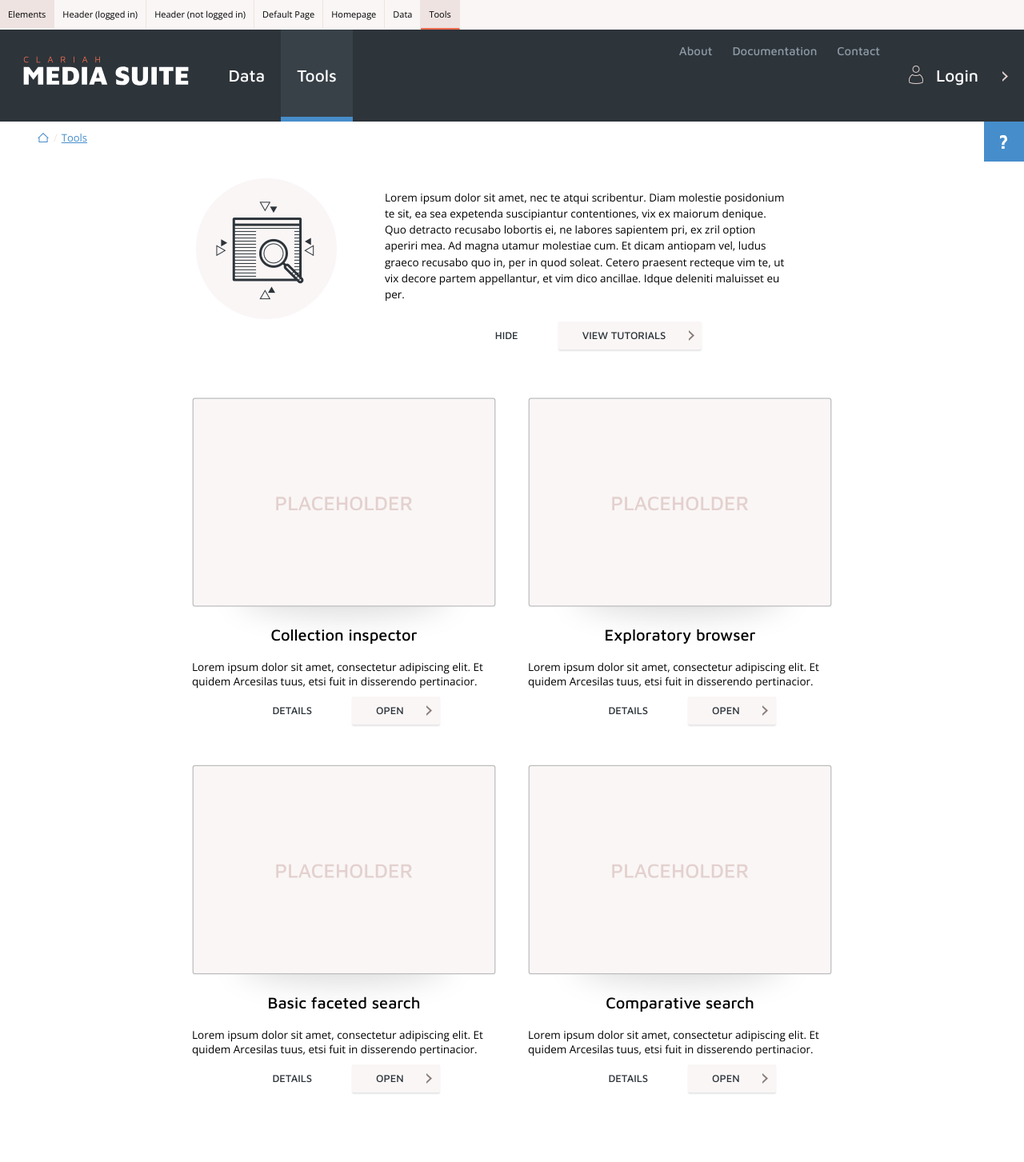
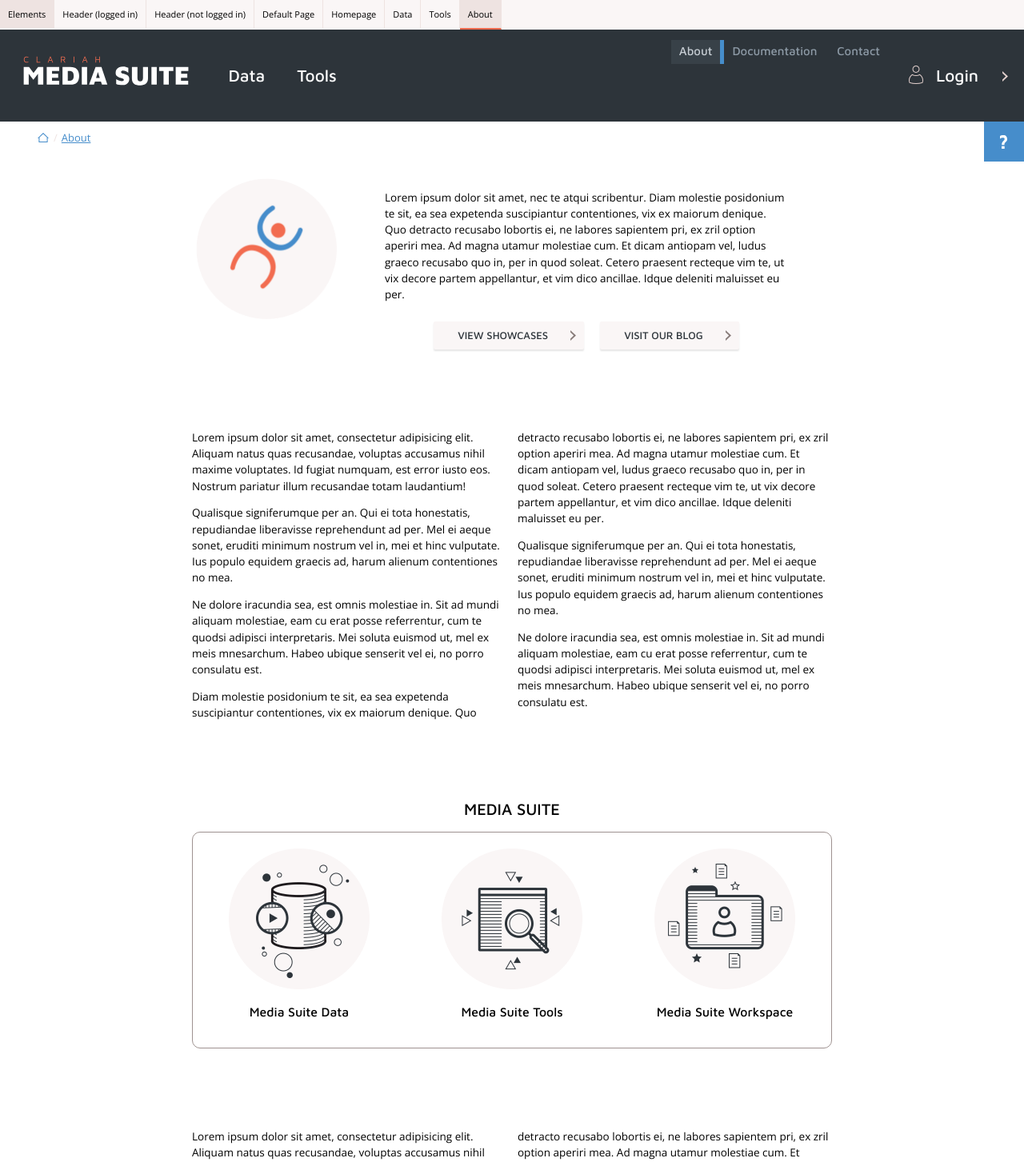
Before and after one commit to Frontwise/mediasuite-design, a React (Create React App) app: page / in a window 1280 px wide. Shown: the top 1453 px of the page at 80% size. Built offline with nearby package versions, Linux system fonts and the light colour scheme.

Commit message:
Add about page

```diff
--- /dev/null
+++ b/src/components/About/About.js
@@ -0,0 +1,75 @@
+import React, { Component } from 'react';
+import { Page, Header } from '../';
+import classNames from 'classnames';
+
+/* Images */
+import bigiconClariah from '../../images/bigicon-clariah.png';
+import bigiconData from '../../images/bigicon-data.png';
+import bigiconTools from '../../images/bigicon-tools.png';
+import bigiconWorkspace from '../../images/bigicon-workspace.png';
+
+class About extends Component {
+
+  render() {
+
+    return (
+      <Page header={<Header.Examples.NotLoggedIn active="about" />} className="page About">
+
+        <div className="content">
+          <img src={bigiconClariah} alt="Clariah"/>
+          <div className="info">
+            <div className="description">
+              <p>
+                Lorem ipsum dolor sit amet, nec te atqui scribentur. Diam molestie posidonium te sit, ea sea expetenda suscipiantur contentiones, vix ex maiorum denique. Quo detracto recusabo lobortis ei, ne labores sapientem pri, ex zril option aperiri mea. Ad magna utamur molestiae cum. Et dicam antiopam vel, ludus graeco recusabo quo in, per in quod soleat. Cetero praesent recteque vim te, ut vix decore partem appellantur, et vim dico ancillae. Idque deleniti maluisset eu per.
+              </p>
+            </div>
+
+            <div className="actions">
+              <a href="" className="btn">View showcases</a>
+              <a href="" className="btn">Visit our blog</a>
+            </div>
+          </div>
+        </div>
+
+        <div className="text">
+          <p>Lorem ipsum dolor sit amet, consectetur adipisicing elit. Aliquam natus quas recusandae, voluptas accusamus nihil maxime voluptates. Id fugiat numquam, est error iusto eos. Nostrum pariatur illum recusandae totam laudantium!</p>
+          <p>Qualisque signiferumque per an. Qui ei tota honestatis, repudiandae liberavisse reprehendunt ad per. Mel ei aeque sonet, eruditi minimum nostrum vel in, mei et hinc vulputate. Ius populo equidem graecis ad, harum alienum contentiones no mea. </p>
+          <p>Ne dolore iracundia sea, est omnis molestiae in. Sit ad mundi aliquam molestiae, eam cu erat posse referrentur, cum te quodsi adipisci interpretaris. Mei soluta euismod ut, mel ex meis mnesarchum. Habeo ubique senserit vel ei, no porro consulatu est.</p>
+          <p>Diam molestie posidonium te sit, ea sea expetenda suscipiantur contentiones, vix ex maiorum denique. Quo detracto recusabo lobortis ei, ne labores sapientem pri, ex zril option aperiri mea. Ad magna utamur molestiae cum. Et dicam antiopam vel, ludus graeco recusabo quo in, per in quod soleat. Cetero praesent recteque vim te, ut vix decore partem appellantur, et vim dico ancillae. Idque deleniti maluisset eu per. </p>
+          <p>Qualisque signiferumque per an. Qui ei tota honestatis, repudiandae liberavisse reprehendunt ad per. Mel ei aeque sonet, eruditi minimum nostrum vel in, mei et hinc vulputate. Ius populo equidem graecis ad, harum alienum contentiones no mea. </p>
+          <p>Ne dolore iracundia sea, est omnis molestiae in. Sit ad mundi aliquam molestiae, eam cu erat posse referrentur, cum te quodsi adipisci interpretaris. Mei soluta euismod ut, mel ex meis mnesarchum. Habeo ubique senserit vel ei, no porro consulatu est.</p>
+        </div>
+
+        <div className="suite">
+          <h2>Media Suite</h2>
+          <div className="block">
+            <div>
+              <img src={bigiconData} alt="Media Suite Data"/>
+              <h3>Media Suite Data</h3>
+            </div>
+            <div>
+              <img src={bigiconTools} alt="Media Suite Tools"/>
+              <h3>Media Suite Tools</h3>
+            </div>
+            <div>
+              <img src={bigiconWorkspace} alt="Media Suite Workspace"/>
+              <h3>Media Suite Workspace</h3>
+            </div>
+          </div>
+        </div>
+
+        <div className="text">
+          <p>Lorem ipsum dolor sit amet, consectetur adipisicing elit. Aliquam natus quas recusandae, voluptas accusamus nihil maxime voluptates. Id fugiat numquam, est error iusto eos. Nostrum pariatur illum recusandae totam laudantium!</p>
+          <p>Qualisque signiferumque per an. Qui ei tota honestatis, repudiandae liberavisse reprehendunt ad per. Mel ei aeque sonet, eruditi minimum nostrum vel in, mei et hinc vulputate. Ius populo equidem graecis ad, harum alienum contentiones no mea. </p>
+          <p>Ne dolore iracundia sea, est omnis molestiae in. Sit ad mundi aliquam molestiae, eam cu erat posse referrentur, cum te quodsi adipisci interpretaris. Mei soluta euismod ut, mel ex meis mnesarchum. Habeo ubique senserit vel ei, no porro consulatu est.</p>
+          <p>Diam molestie posidonium te sit, ea sea expetenda suscipiantur contentiones, vix ex maiorum denique. Quo detracto recusabo lobortis ei, ne labores sapientem pri, ex zril option aperiri mea. Ad magna utamur molestiae cum. Et dicam antiopam vel, ludus graeco recusabo quo in, per in quod soleat. Cetero praesent recteque vim te, ut vix decore partem appellantur, et vim dico ancillae. Idque deleniti maluisset eu per. </p>
+          <p>Qualisque signiferumque per an. Qui ei tota honestatis, repudiandae liberavisse reprehendunt ad per. Mel ei aeque sonet, eruditi minimum nostrum vel in, mei et hinc vulputate. Ius populo equidem graecis ad, harum alienum contentiones no mea. </p>
+          <p>Ne dolore iracundia sea, est omnis molestiae in. Sit ad mundi aliquam molestiae, eam cu erat posse referrentur, cum te quodsi adipisci interpretaris. Mei soluta euismod ut, mel ex meis mnesarchum. Habeo ubique senserit vel ei, no porro consulatu est.</p>
+        </div>
+
+      </Page>
+    );
+  }
+}
+
+export default About;
--- /dev/null
+++ b/src/components/About/About.scss
@@ -0,0 +1,53 @@
+.page.About {
+  $margin: 20px;
+
+  .content{
+    @include infoBanner();
+  }
+
+  .text {
+    max-width: $maxTextBodyWidth;
+    padding: 0 $margin;
+    margin: 60px auto;
+
+    @media (min-width: 550px) {
+      column-count: 2
+    }
+
+    > :first-child {
+      margin-top: 0;
+    }
+  }
+
+  .suite {
+    text-align: center;
+    max-width: $maxTextBodyWidth;
+    margin: 100px auto;
+
+    h2 {
+      font-size: 20px;
+      text-transform: uppercase;
+    }
+
+    .block {
+      border: 1px solid $clDarkGrey;
+      border-radius: 10px;
+      display: flex;
+      flex-wrap: wrap;
+      justify-content: space-around;
+
+      > div {
+        max-width: 176px;
+        margin: $margin;
+      }
+
+      img {
+        max-width: 100%;
+      }
+    }
+  }
+
+  .Footer {
+    margin-top: 100px;
+  }
+}
--- a/src/components/App/Cases.js
+++ b/src/components/App/Cases.js
@@ -5,6 +5,7 @@
 import Homepage from '../Homepage/Homepage';
 import Data from '../Data/Data';
 import Tools from '../Tools/Tools';
+import About from '../About/About';
 import {text} from '../../data/Text';
 
 /**
@@ -40,4 +41,5 @@
   newCase('Homepage', (<Homepage /> )),
   newCase('Data', (<Data />)),
   newCase('Tools', (<Tools />)),
+  newCase('About', (<About />)),
 ]
--- a/src/components/index.scss
+++ b/src/components/index.scss
@@ -8,3 +8,4 @@
 @import './Page/Page.scss';
 @import './Data/Data.scss';
 @import './Tools/Tools.scss';
+@import './About/About.scss';
```
Also changed, not shown: src/images/bigicon-clariah.png (added).
